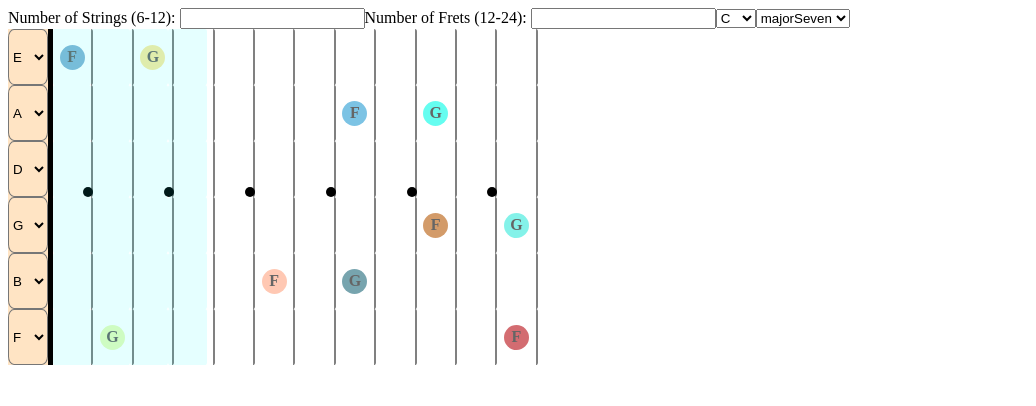
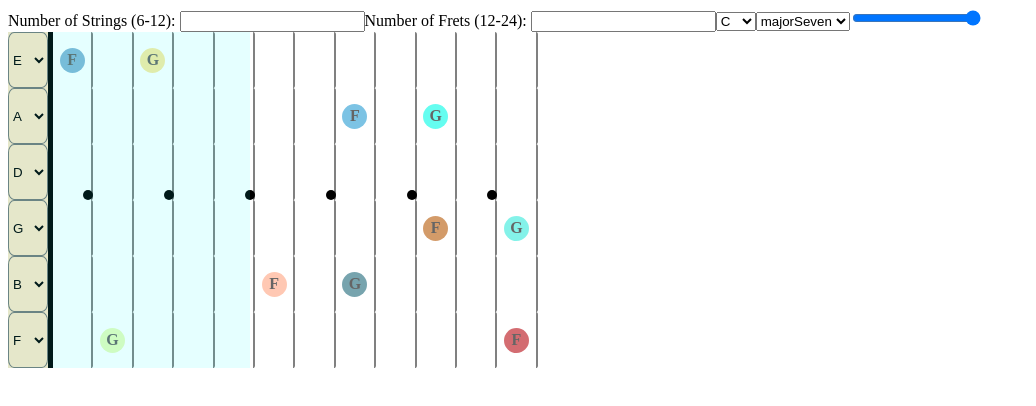
Before and after one commit to ShirelleW/RiffTheory, a Next.js app: page /Controls in a window 1280 px wide. Shown: the top 406 px of the page, without its empty margins (0-1036 px from the left). Built offline with nearby package versions, Linux system fonts and the light colour scheme.

Commit message:
Added slider for chord highlight

```diff
--- a/package.json
+++ b/package.json
@@ -9,7 +9,8 @@
     "next": "latest",
     "randomcolor": "^0.6.2",
     "react": "18.2.0",
-    "react-dom": "18.2.0"
+    "react-dom": "18.2.0",
+    "react-draggable": "^4.4.6"
   },
   "engines": {
     "node": ">=18"
--- a/pages/Controls.jsx
+++ b/pages/Controls.jsx
@@ -1,10 +1,11 @@
 import React from 'react'
 import { useState } from 'react';
-import { notes } from './utils';
+import { notes, frets } from './utils';
 import { chordTypes } from './utils';
 import { SelectedNotesContext } from './Context/SelectedNotesContext';
 import String from './String';
 import styles from '../styles/Styles.module.css'
+import Slider from './Slider';
 var randomColor = require('randomcolor');
 
 
@@ -21,6 +22,8 @@ const Controls = () => {
     const [stringSet, setStringSet] = useState({
         1: "E", 2: "A", 3: "D", 4: "G", 5: "B", 6: "F"
     })
+
+    const [sliderFretRange, setSliderFretRange] = useState(6)
 
     const handleStrings = (e) => {
         setNumOfStrings((e.target.value <= 12 && e.target.value > 0) ? e.target.value : 6)
@@ -62,7 +65,7 @@ const Controls = () => {
     let noteHexes = selectedNotes.map((ele) => (randomColor({ luminosity: 'bright' })))
 
     return (
-        <div>
+        <div className={styles.mainContainer}>
             {/* EDIT TO TAKE IN WHOLE NUMBER */}
             <form action="">
                 <label htmlFor="numOfStrings">Number of Strings (6-12): </label>
@@ -79,9 +82,11 @@ const Controls = () => {
                         Object.entries(chordTypes).map((type) => <option value={type[0]}>{type[0]}</option>)
                     }
                 </select>
+
+                <input type="range" name="sliderRange" min="0" max={numOfFrets} step={1} onChange={(e) => setSliderFretRange(e.target.value)} />
             </form>
 
-            <div className={styles.tuningSelector}>
+            <div className={styles.fretboard}>
                 {
                     Object.entries(stringSet).map((stringNotePairs) =>
 
@@ -93,18 +98,24 @@ const Controls = () => {
                                     }
                                 </select>
                             </form>
-                            <SelectedNotesContext.Provider value={{ selectedNotes, setSelectedNotes, noteHexes, modeNotes }}>
+                            <SelectedNotesContext.Provider value={{
+                                selectedNotes, setSelectedNotes, noteHexes, modeNotes
+                            }}>
+                                <div className={styles.fretboard}>
                                     <String
                                         numOfStrings={numOfStrings}
                                         numOfFrets={numOfFrets}
                                         stringNum={stringNotePairs[0]}
                                         currentString={stringNotePairs}
                                     />
+                                </div>
                             </SelectedNotesContext.Provider>
                         </div>
-
                     )
                 }
+              <Slider
+                numOfStrings={numOfStrings}
+                sliderFretRange={sliderFretRange} />
             </div>
         </div>
     )
--- a/pages/Frets.jsx
+++ b/pages/Frets.jsx
@@ -1,6 +1,5 @@
 import React, { useContext, useState } from 'react'
 import styles from '../styles/Styles.module.css'
-import Highlighter from './Highlighter'
 import { SelectedNotesContext } from './Context/SelectedNotesContext'
 import randomColor from 'randomcolor'
 
@@ -21,9 +20,7 @@ export const Frets = ({ stringNum, numOfStrings, stringNoteLayout }) => {
     }
 
     return (
-
                 <div className={styles.frets}>
-            <Highlighter stringNoteLayout={stringNoteLayout} />
                     {
                         stringNoteLayout.map((note, i) =>
                         // Selected Theory Display
--- a/pages/Highlighter.jsx
+++ /dev/null
@@ -1,19 +0,0 @@
-import React, { useState } from 'react'
-import styles from '../styles/Styles.module.css'
-
-const Highlighter = ({ stringNoteLayout, i }) => {
-
-    const [hoverNotes, setHoverNotes] = useState([0, 1, 2, 3])
-    return (
-        <div className={styles.hoverSlider}>
-            {
-                stringNoteLayout.map((note, i) =>
-                    // Selected Theory Display
-                    hoverNotes.includes(i) &&
-                    <div className={styles.fretHover}></div>
-                )
-            }
-        </div>
-    )
-}
-export default Highlighter
--- /dev/null
+++ b/pages/Slider.jsx
@@ -0,0 +1,15 @@
+import React from 'react'
+import styles from '../styles/Styles.module.css'
+import Draggable from 'react-draggable'
+
+const Slider = ( {sliderFretRange, numOfStrings} ) => {
+    return (
+        <Draggable
+         bounds='parent'>
+        <div className={styles.slider} style={{ width: (3.15 * sliderFretRange) + 'vw', height: (7 * numOfStrings) + 'vh' }}>
+        </div>
+        </Draggable>
+    )
+}
+
+export default Slider
--- a/pages/String.jsx
+++ b/pages/String.jsx
@@ -4,7 +4,7 @@ import styles from '../styles/Styles.module.css'
 import { Frets } from './Frets'
 import { notesToShow } from './Frets'
 
-const String = ({ stringNum, numOfStrings, numOfFrets, currentString, modeNotes }) => {
+const String = ({ stringNum, numOfStrings, numOfFrets, currentString, modeNotes , setSliderFretRange, sliderFretRange}) => {
 
   let openNote = currentString[1]
 
@@ -28,12 +28,16 @@ const String = ({ stringNum, numOfStrings, numOfFrets, currentString, modeNotes
   const stringNoteLayout = stringLayout()
 
   return (
+    <div className={styles.fretboard}>
       <Frets
         numOfStrings={numOfStrings}
         stringNoteLayout={stringNoteLayout}
         numOfFrets={numOfFrets}
         stringNum={stringNum}
       />
+
+    </div>
+
   )
 }
 
--- a/pages/utils.js
+++ b/pages/utils.js
@@ -1,5 +1,5 @@
 export const notes = ["C", "Db", "D", "Eb", "E", "F", "Gb", "G", "Ab", "A", "Bb", "B"];
-
+export const frets = [0, 1,2,3,4,5,6,7,8,9,10,11,12,13,14,15,16,17,18,19,20,21,22,23]
 export const majorSeven = (startingNote) => {
     // slider highlights chord based off fret position
 }
--- a/styles/Styles.module.css
+++ b/styles/Styles.module.css
@@ -1,7 +1,20 @@
+.mainContainer{
+    display: flex;
+    flex-direction: column;
+    width: 100vw;
+    height: 100vh;
+}
+
 .openNotes {
     background-color: bisque;
 }
 
+.fretboard{
+    position: relative;
+    display: flex;
+    flex-direction: column;
+    width: max-content;
+}
 .openNoteSelector {
     height: 7vh;
     border-radius: 15%;
@@ -11,7 +24,6 @@
 .stringMapping {
     display: flex;
     flex-direction: row;
-
 }
 
 .frets {
@@ -20,12 +32,13 @@
     border-left: 5px solid black;
 }
 
-.hoverSlider {
+
+.slider{
+    pointer-events: fill;
     position: absolute;
-    display: flex;
-    flex-direction: row;
+    background-color: aqua;
+    opacity: .1;
 }
-
 .fretHover {
     border-radius: 5%;
     height: max-content;
@@ -33,7 +46,7 @@
     background-color: aqua;
     z-index: 1;
     opacity: .1;
-    width: 3vw;
+    width: 3.2vw;
     height: 7vh;
     display: flex;
     justify-content: center;
```
Also changed, not shown: 2 other files (tests, documents, lock files or other folders). Lines whose indentation alone changed are shown as unchanged.
